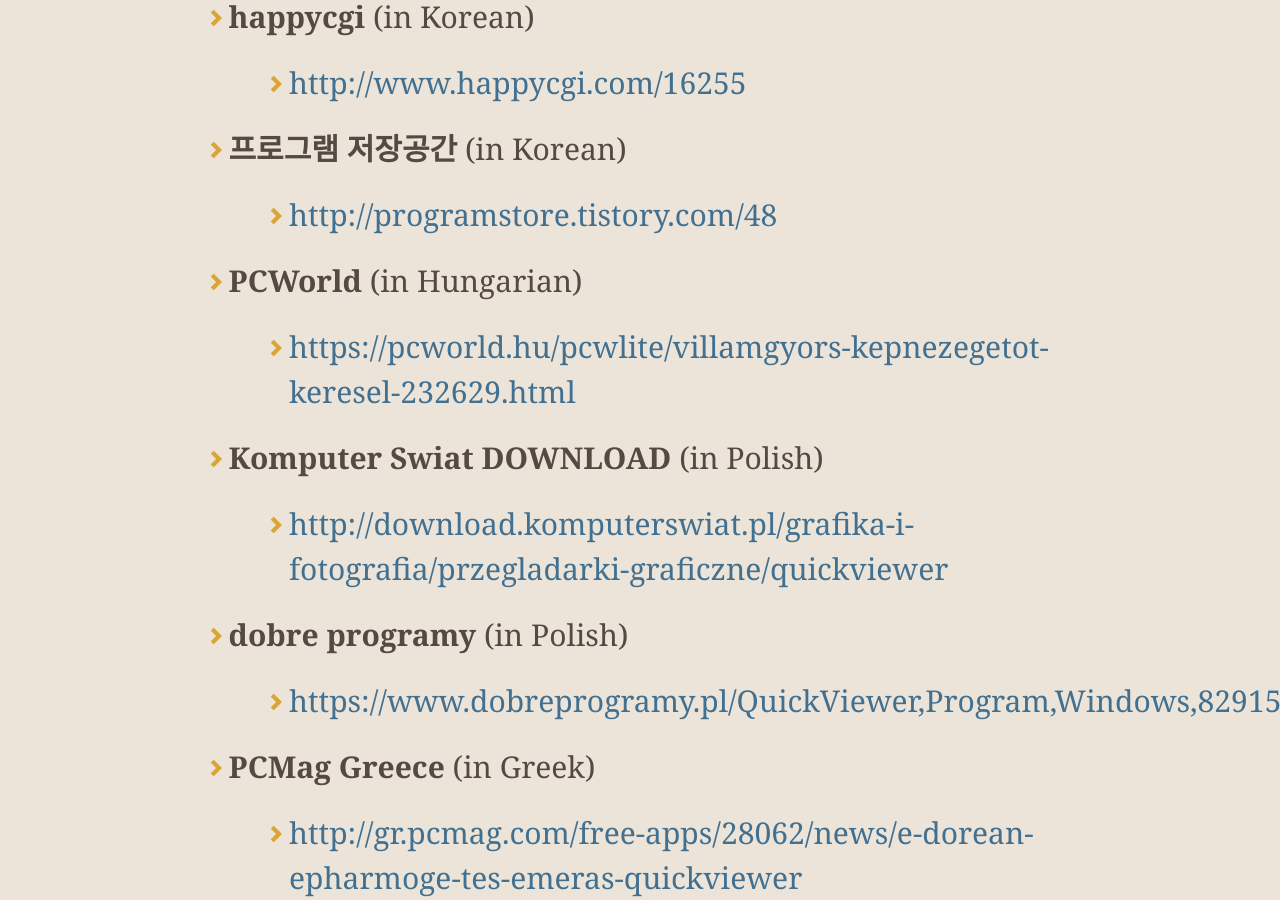
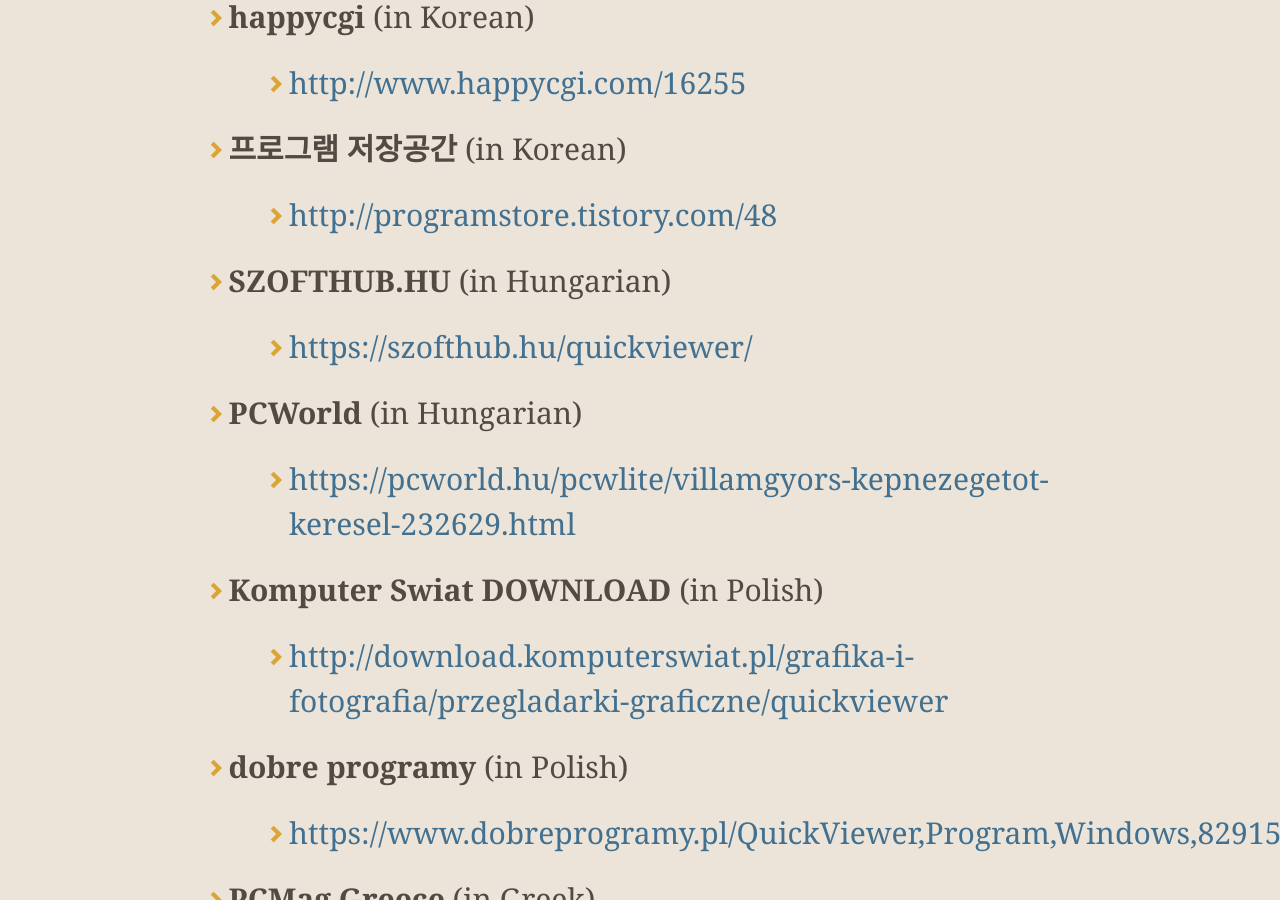
Before and after one commit to kanryu/quickviewer, a Jekyll site: the page built from docs/index.md, in a window 1280 px wide and 900 px high, scrolled down 8694 px. Built offline with Jekyll 4.4.1, drawn with Linux system fonts in a browser that asks for light colours; nearby versions of some CDN libraries; comment, search, counter and statistics services are not loaded; our own code applies the rules of GitHub Pages for plain Markdown files.

Commit message:
Update index.md

```diff
--- a/docs/index.md
+++ b/docs/index.md
@@ -134,6 +134,8 @@ You can also clone the latest source code from **[this repository.](https://gith
     - [http://www.happycgi.com/16255](http://www.happycgi.com/16255)
 - **프로그램 저장공간** (in Korean)
     - [http://programstore.tistory.com/48](http://programstore.tistory.com/48)
+- **SZOFTHUB.HU** (in Hungarian)
+    - [https://szofthub.hu/quickviewer/](https://szofthub.hu/quickviewer/)
 - **PCWorld** (in Hungarian)
     - [https://pcworld.hu/pcwlite/villamgyors-kepnezegetot-keresel-232629.html](https://pcworld.hu/pcwlite/villamgyors-kepnezegetot-keresel-232629.html)
 - **Komputer Swiat DOWNLOAD** (in Polish)
```
